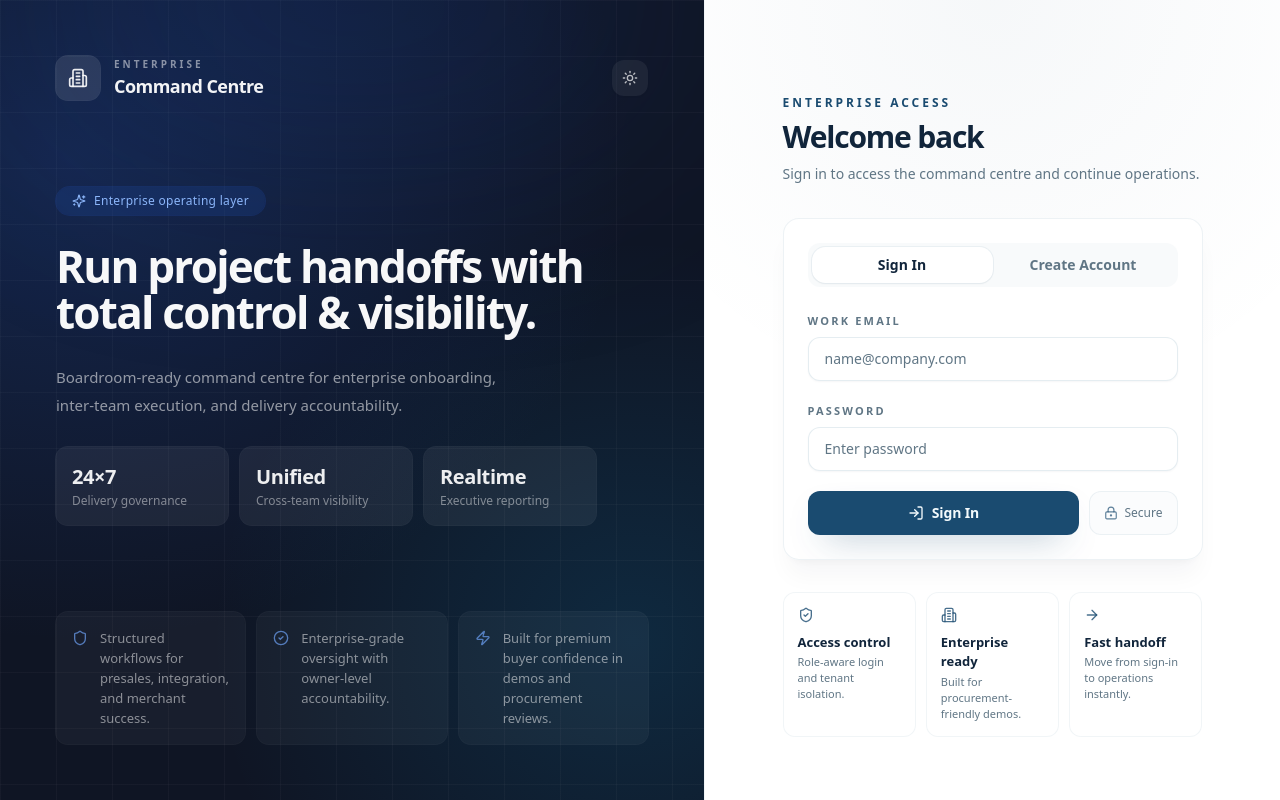
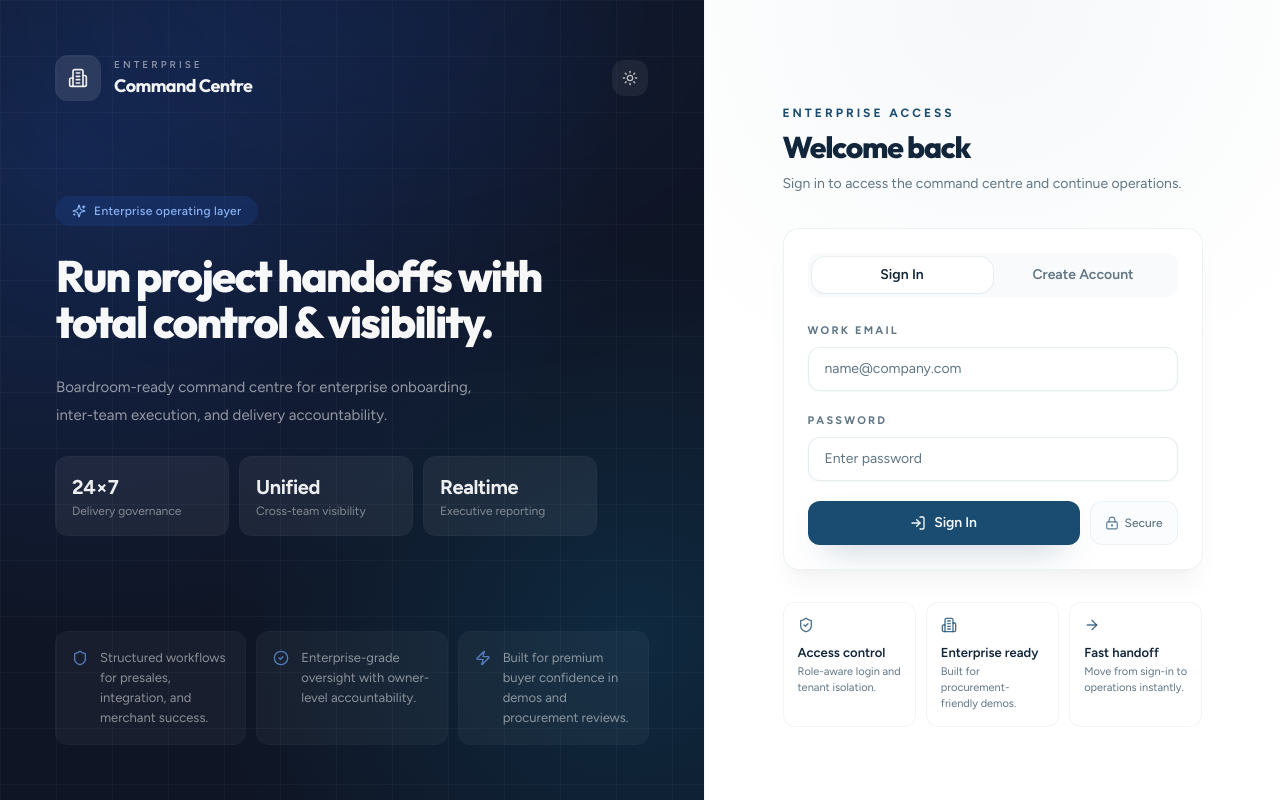
Before and after one commit to Akhilpandey97/handover-prod, a React (Vite) app: page / in a window 1280 px wide. Built offline with nearby package versions, Linux system fonts and the light colour scheme; the HTML template or start-up script is replaced by a standard one.

Commit message:
Changes
Co-authored-by: Akhilpandey97 <231545057+Akhilpandey97@users.noreply.github.com>

```diff
--- a/src/index.css
+++ b/src/index.css
@@ -146,12 +146,11 @@
   }
 
   html {
-    font-family: 'IBM Plex Sans', system-ui, -apple-system, sans-serif;
+    font-family: 'Figtree', system-ui, -apple-system, sans-serif;
   }
 
   body {
     @apply bg-background text-foreground antialiased;
-    font-feature-settings: "cv11", "ss01";
     -webkit-font-smoothing: antialiased;
     -moz-osx-font-smoothing: grayscale;
     background-image: none;
@@ -164,8 +163,10 @@
   h4,
   h5,
   h6 {
-    font-family: 'Manrope', 'IBM Plex Sans', system-ui, sans-serif;
+    font-family: 'Outfit', 'Figtree', system-ui, sans-serif;
+    letter-spacing: -0.015em;
   }
+
 
   code, kbd, pre {
     font-family: 'JetBrains Mono', monospace;
```
